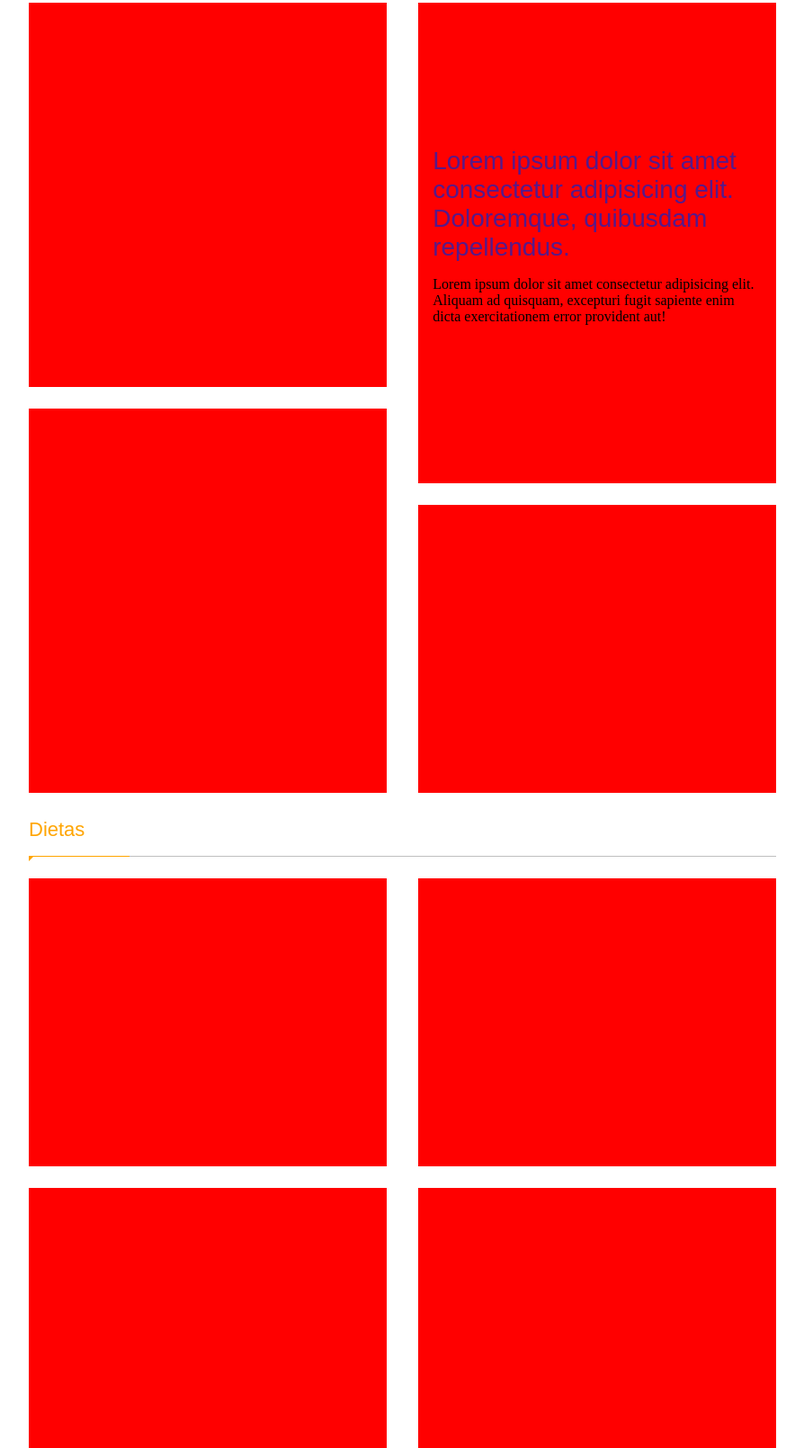
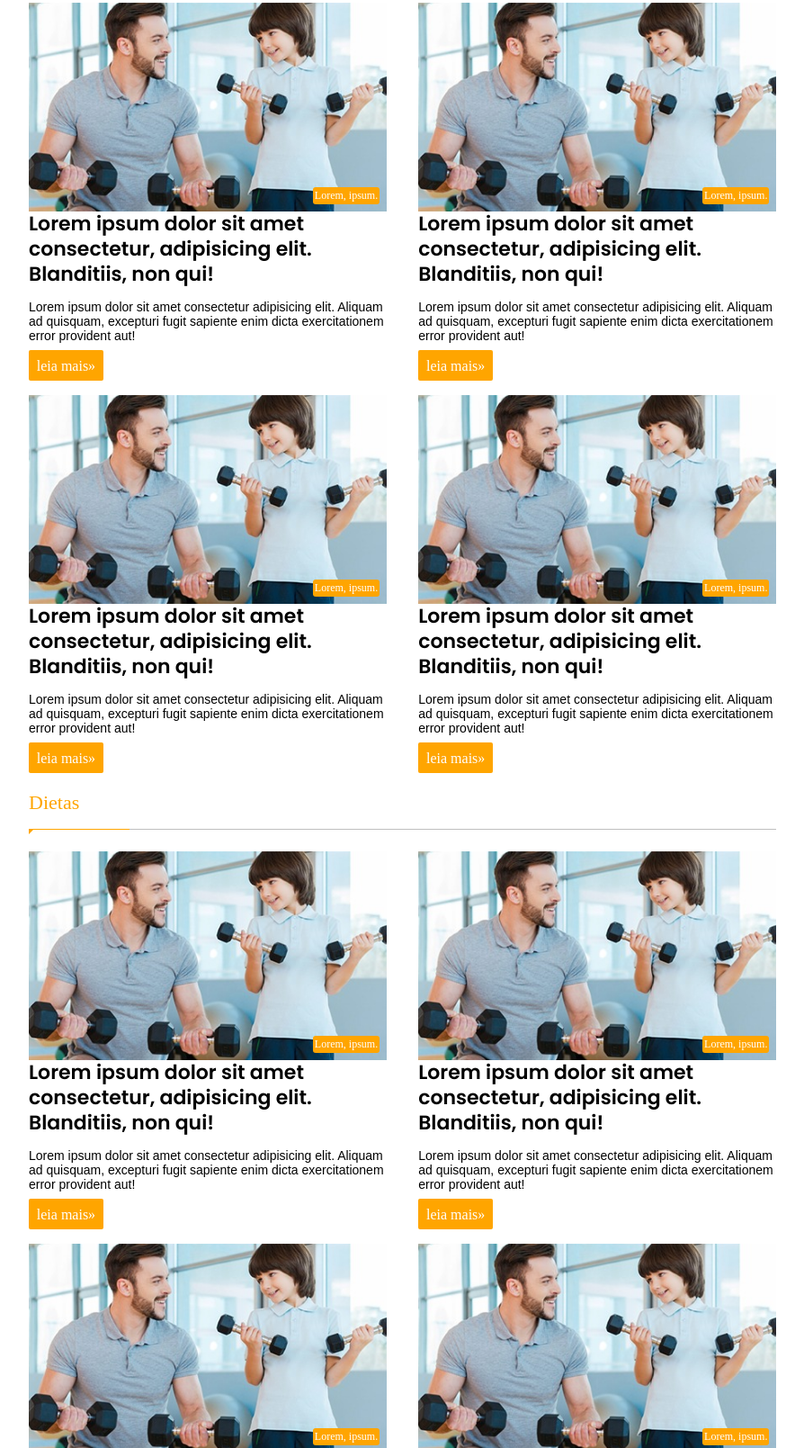
Before and after one commit to gabrielSouzaDevWeb/sejaFit2.0, a plain HTML site: page Index.html in a window 1280 px wide. Shown: the part 798-2407 px from the top of the page at 90% size, without its empty margins (22-916 px from the left). Drawn offline with nearby package versions, Linux system fonts and the light colour scheme.

Commit message:
l-article finished

```diff
--- a/Index.html
+++ b/Index.html
@@ -4,6 +4,7 @@
     <meta charset="UTF-8">
     <meta name="viewport" content="width=device-width, user-scalable=no">
     <link rel="stylesheet" href="css/index.css">
+    <link href="https://fonts.googleapis.com/css2?family=Poppins:wght@300;400;500;600&display=swap" rel="stylesheet">
     <script type="module" src="https://unpkg.com/ionicons@5.1.2/dist/ionicons/ionicons.esm.js"></script>
     <title>SejaFit - Início</title>
 </head>
@@ -277,28 +278,41 @@
                     <div class="l-article__section-articles">
                         <article class="c-article">
                             <div class="c-article__bg">
-                                <span class="o-flag"></span>
+                                <span class="o-flag">Lorem, ipsum.</span>
                             </div>
+                            <a class="c-article__title-link" href="">Lorem ipsum dolor sit amet consectetur, adipisicing elit. Blanditiis, non qui!</a>
+                            <p class="c-article__text">Lorem ipsum dolor sit amet consectetur adipisicing elit. Aliquam ad quisquam, excepturi fugit sapiente enim dicta exercitationem error provident aut!</p>
+                            <a class="o-btn" href="">leia mais&raquo;</a>
+
                         </article>
                         <article class="c-article">
                             <div class="c-article__bg">
-                                <span class="o-flag"></span>
+                                <span class="o-flag">Lorem, ipsum.</span>
                             </div>
+                            <a class="c-article__title-link" href="">Lorem ipsum dolor sit amet consectetur, adipisicing elit. Blanditiis, non qui!</a>
+                            <p class="c-article__text">Lorem ipsum dolor sit amet consectetur adipisicing elit. Aliquam ad quisquam, excepturi fugit sapiente enim dicta exercitationem error provident aut!</p>
+                            <a class="o-btn" href="">leia mais&raquo;</a>
+
                         </article>
                     </div>
                     <div class="l-article__section-articles">
                         <article class="c-article">
                             <div class="c-article__bg">
-                                <span class="o-flag"></span>
+                                <span class="o-flag">Lorem, ipsum.</span>
                             </div>
-                            <a class="c-article__title-link" href="">Lorem ipsum dolor sit amet consectetur adipisicing elit. Doloremque, quibusdam repellendus.</a>
+                            <a class="c-article__title-link" href="">Lorem ipsum dolor sit amet consectetur, adipisicing elit. Blanditiis, non qui!</a>
                             <p class="c-article__text">Lorem ipsum dolor sit amet consectetur adipisicing elit. Aliquam ad quisquam, excepturi fugit sapiente enim dicta exercitationem error provident aut!</p>
+                            <a class="o-btn" href="">leia mais&raquo;</a>
 
                         </article>
                         <article class="c-article">
                             <div class="c-article__bg">
-                                <span class="o-flag"></span>
+                                <span class="o-flag">Lorem, ipsum.</span>
                             </div>
+                            <a class="c-article__title-link" href="">Lorem ipsum dolor sit amet consectetur, adipisicing elit. Blanditiis, non qui!</a>
+                            <p class="c-article__text">Lorem ipsum dolor sit amet consectetur adipisicing elit. Aliquam ad quisquam, excepturi fugit sapiente enim dicta exercitationem error provident aut!</p>
+                            <a class="o-btn" href="">leia mais&raquo;</a>
+
                         </article>
                     </div>
                 </section>
@@ -309,25 +323,41 @@
                     <div class="l-article__section-articles">
                         <article class="c-article">
                             <div class="c-article__bg">
-                                <span class="o-flag"></span>
+                                <span class="o-flag">Lorem, ipsum.</span>
                             </div>
+                            <a class="c-article__title-link" href="">Lorem ipsum dolor sit amet consectetur, adipisicing elit. Blanditiis, non qui!</a>
+                            <p class="c-article__text">Lorem ipsum dolor sit amet consectetur adipisicing elit. Aliquam ad quisquam, excepturi fugit sapiente enim dicta exercitationem error provident aut!</p>
+                            <a class="o-btn" href="">leia mais&raquo;</a>
+
                         </article>
                         <article class="c-article">
                             <div class="c-article__bg">
-                                <span class="o-flag"></span>
+                                <span class="o-flag">Lorem, ipsum.</span>
                             </div>
+                            <a class="c-article__title-link" href="">Lorem ipsum dolor sit amet consectetur, adipisicing elit. Blanditiis, non qui!</a>
+                            <p class="c-article__text">Lorem ipsum dolor sit amet consectetur adipisicing elit. Aliquam ad quisquam, excepturi fugit sapiente enim dicta exercitationem error provident aut!</p>
+                            <a class="o-btn" href="">leia mais&raquo;</a>
+
                         </article>
                     </div>
                     <div class="l-article__section-articles">
                         <article class="c-article">
                             <div class="c-article__bg">
-                                <span class="o-flag"></span>
+                                <span class="o-flag">Lorem, ipsum.</span>
                             </div>
+                            <a class="c-article__title-link" href="">Lorem ipsum dolor sit amet consectetur, adipisicing elit. Blanditiis, non qui!</a>
+                            <p class="c-article__text">Lorem ipsum dolor sit amet consectetur adipisicing elit. Aliquam ad quisquam, excepturi fugit sapiente enim dicta exercitationem error provident aut!</p>
+                            <a class="o-btn" href="">leia mais&raquo;</a>
+
                         </article>
                         <article class="c-article">
                             <div class="c-article__bg">
-                                <span class="o-flag"></span>
+                                <span class="o-flag">Lorem, ipsum.</span>
                             </div>
+                            <a class="c-article__title-link" href="">Lorem ipsum dolor sit amet consectetur, adipisicing elit. Blanditiis, non qui!</a>
+                            <p class="c-article__text">Lorem ipsum dolor sit amet consectetur adipisicing elit. Aliquam ad quisquam, excepturi fugit sapiente enim dicta exercitationem error provident aut!</p>
+                            <a class="o-btn" href="">leia mais&raquo;</a>
+
                         </article>
                     </div>
                 </section>
--- a/scss/_smacss/_layouts/_sectionArticles.scss
+++ b/scss/_smacss/_layouts/_sectionArticles.scss
@@ -76,6 +76,7 @@
     }
     .l-aside{
         //background-color: red;
+        padding-top:1.5rem;
     }
 
 } @include articles();
--- a/scss/_smacss/_modulo/_articles-cards.scss
+++ b/scss/_smacss/_modulo/_articles-cards.scss
@@ -2,9 +2,41 @@ $prefix: 'c-' ;
 $modulo: 'article' ;
 
 .#{$prefix}#{$modulo}{
-    background-color: red;
-    padding: 10em 1em;
-    a{
-        @include fontSans(l5);
+    //background-color: red;
+    &__bg{
+        background-image: url('../img/img.jpeg');
+        background-size: cover;
+        background-position: center;
+        background-repeat: no-repeat;
+        height: 27vh;
+        padding: 0.5rem;
+        display: flex;
+        justify-content: flex-end;
+        align-items: flex-end;
     }
+    &__title-link{
+        @include fontSans(l2,$family:1, $weight:600);
+        line-height: 28px;
+        &:visited{
+            color: black;
+        }
+        &:hover{
+            color: orange;
+        }
+    }
+    &__text{
+        @include fontSans(s2);
+        margin-bottom:1rem;
+    }
+
 }
+.o-flag{
+    @include btn(s3, $padding:2px, $radius:3px);
+}
+.o-btn{
+    @include btn(s1, $radius:2px, $padding:0.55rem);
+    &:hover{
+        color:white;
+    }
+
+}
--- a/scss/_smacss/_u-/_mixin.scss
+++ b/scss/_smacss/_u-/_mixin.scss
@@ -7,19 +7,22 @@ $boxModelPadding:2% 1% 5% 0%;
     clear: both;
 }
 
-@mixin btn($btnColor : $primaryColor, $padding: 2%,$fontSize : 18px, $radius : 5px){
+@mixin btn($fontSize : 18px, $btnColor : $primaryColor, $radius : 5px, $padding: 2% ){
     text-decoration: none;
     background-color: $btnColor;
     color: white;
     padding: $padding;
     border-radius: $radius;
-    @include fontSans($fontSize,400);
+    @include fontSans($fontSize,300);
     &:hover{
         background-color: darken($btnColor, 5%);
     }
+    &::first-letter{
+        text-transform: uppercase;
+    }
 }
 
-@mixin fontSans($size : 16px, $weight : 300){
+@mixin fontSans($size : 16px,$family: 0, $weight : 300){
 
     @for $i from 1 through 5 {
         $class: l+$i ;
@@ -49,7 +52,11 @@ $boxModelPadding:2% 1% 5% 0%;
         }
     }
     font:{
-        family: 'Ubuntu', sans-serif;
+        @if($family == 0){
+            family: 'Ubuntu', sans-serif;
+        } @else if($family == 1){
+            family: 'Poppins', sans-serif;
+        }
         weight: $weight;
         size: $size;
     }
```
Also changed, not shown: css/index.css.
